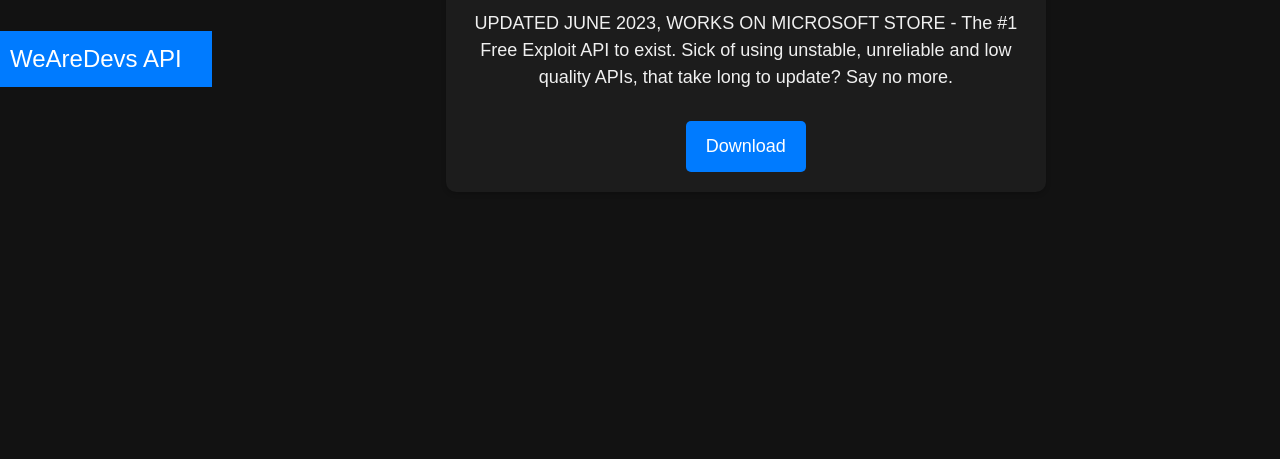
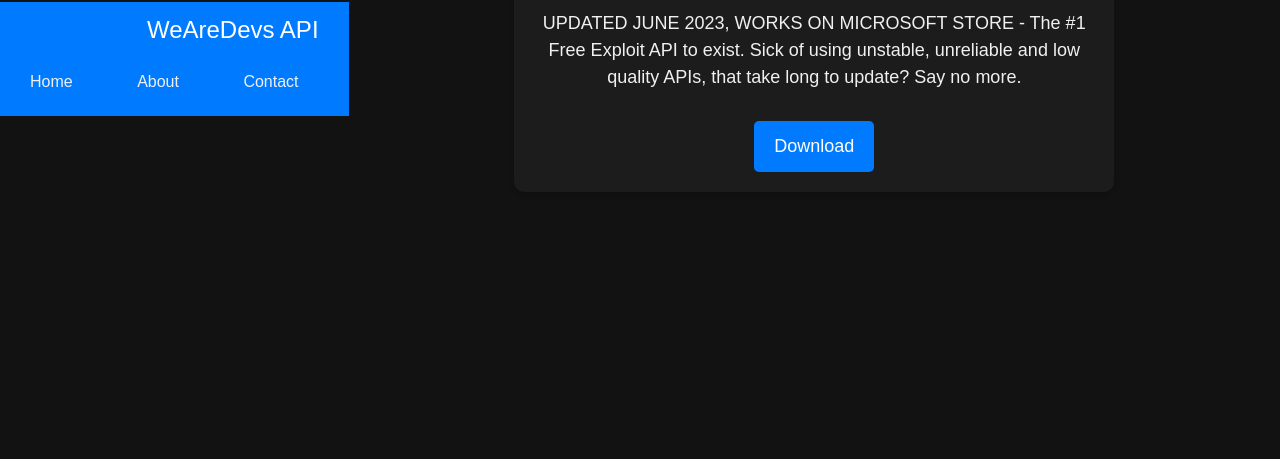
Before and after one commit to FlexRBLX/WeAreDevs-API-Website, a plain HTML site: page index.html in a window 1280 px wide. Shown: the part 341-800 px from the top of the page. Drawn offline with nearby package versions, Linux system fonts and the light colour scheme.

Commit message:
Update index.html

```diff
--- a/index.html
+++ b/index.html
@@ -19,6 +19,18 @@
         .title {
             font-size: 24px;
             margin-right: 20px;
+        }
+
+        /* Add styles for the navigation links */
+        .nav-links {
+            margin-top: 10px;
+        }
+
+        .nav-links a {
+            color: #f0f0f0;
+            text-decoration: none;
+            margin-right: 20px;
+            font-size: 16px;
         }
 
         body {
@@ -86,9 +98,14 @@
     </style>
 </head>
 <body>
-    <!-- Add the top bar with the title -->
+    <!-- Add the top bar with the title and navigation links -->
     <div class="top-bar">
         <span class="title">WeAreDevs API</span>
+        <div class="nav-links">
+            <a href="#">Home</a>
+            <a href="#">About</a>
+            <a href="#">Contact</a>
+        </div>
     </div>
 
     <div class="container">
```
